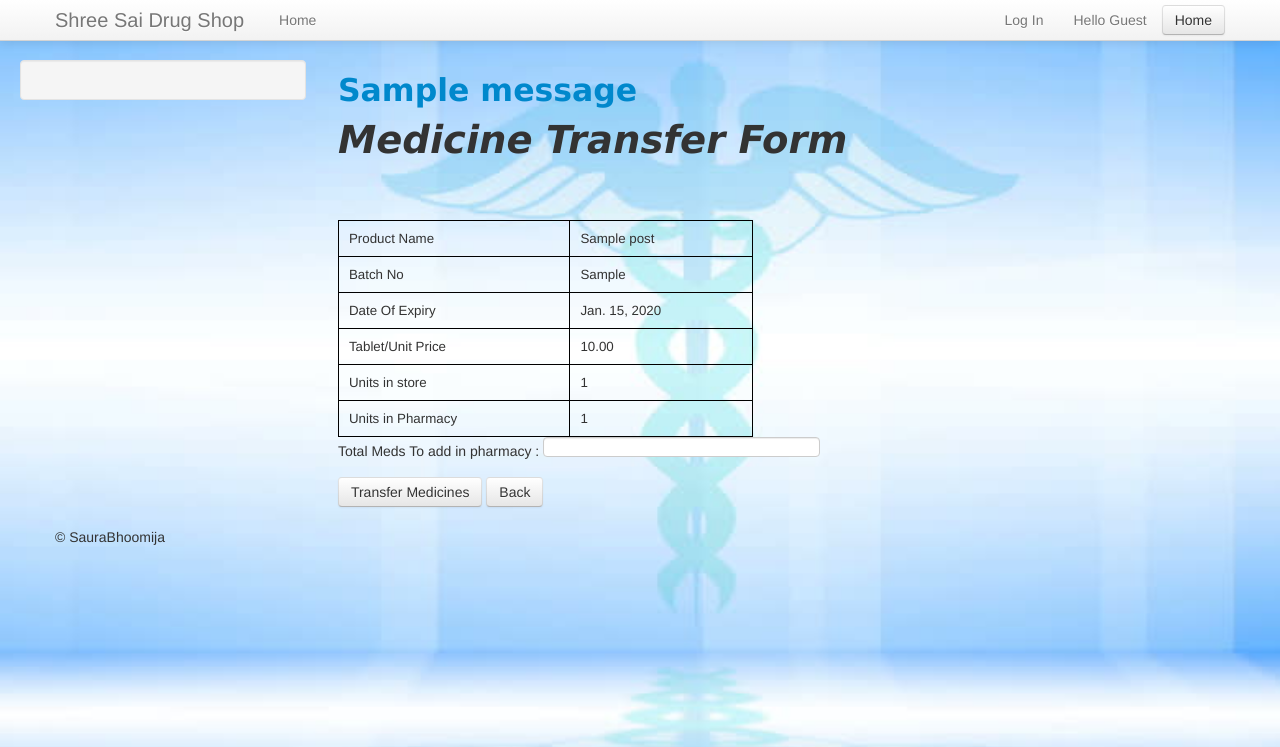
After one commit to gsaurabhg/pharmacy, a Django app: a page that uses pharmacyapp/templates/pharmacyapp/meds_trf.html in a window 1280 px wide. The commit adds this page. Shown: the top 747 px of the page. Run offline with Django 3.2, Linux system fonts and the light colour scheme; tables that the repository leaves empty hold one stand-in row (values such as "Sample post"); one stand-in notice (Sample message) is shown.

Commit message:
added functionality of store and pharmacy seperately

```diff
--- a/pharmacyapp/forms.py
+++ b/pharmacyapp/forms.py
@@ -7,7 +7,7 @@ class PostForm(forms.ModelForm):
     dateOfPurchase =  forms.DateField(input_formats= [('%d-%m-%Y')],label="Date of Purchase",help_text="(Pls Enter Date in dd-mm-yyyy format)")
     class Meta:
         model = Post
-        exclude = ['pharmacy_user','netPurchasePrice','noOfTablets','pricePerTablet','noOfTabletsSold','noOfTabletsInStores','expiryDate']
+        exclude = ['pharmacy_user','netPurchasePrice','noOfTablets','pricePerTablet','noOfTabletsSold','noOfTabletsInStores','expiryDate','noOfTabletsToTrf']
         widgets = {
                 'quantity' : forms.TextInput(    attrs   =  {'placeholder':'Number of strips'}),
                 'mrp' : forms.TextInput(    attrs   =  {'placeholder':'Maximum Retail Price per strip'}),
--- a/pharmacyapp/models.py
+++ b/pharmacyapp/models.py
@@ -24,7 +24,7 @@ class Post(models.Model):
     pricePerTablet = models.DecimalField(max_digits=8, decimal_places=2,default ='0.01',validators=[MinValueValidator(Decimal('0.01'))])
     noOfTabletsSold = models.PositiveSmallIntegerField(default ='0')
     noOfTabletsInStores = models.PositiveSmallIntegerField(default ='0')
-
+    noOfTabletsToTrf = models.PositiveSmallIntegerField(default ='0')
 
     def publish(self):
         self.save()
--- a/pharmacyapp/templates/pharmacyapp/medicine_order.html
+++ b/pharmacyapp/templates/pharmacyapp/medicine_order.html
@@ -24,7 +24,7 @@
 
         <p><a>Discount:</a></p> <p><a>{{form.discount}}</a></p>
 
-        <button type="submit" class="save btn btn-default" name="addMed" value="addMed">Add</button>
+        <button type="submit" class="save btn btn-default" name="addMed" value="addMed">Add to Cart</button>
         <button type="submit" class="save btn btn-default" name="order" value="order">Preview and Order</button>
 
 		<script type="text/javascript" src="/static/js/jscript-queries.js"></script>
--- /dev/null
+++ b/pharmacyapp/templates/pharmacyapp/meds_trf.html
@@ -0,0 +1,26 @@
+{% extends 'pharmacyapp/base.html' %}
+
+{% block body_block %}
+	{% if messages %}
+	<h2 class="messages">
+		{% for message in messages %}
+		<a{% if message.tags %} class="{{ message.tags }}"{% endif %}>{{ message }}</a>
+		{% endfor %}
+	</h2>
+	{% endif %}
+
+    <h1>Medicine Transfer Form</h1>
+    <form method="POST" class="post-form">{% csrf_token %}
+    	<table>
+			<tr><td>Product Name</td><td>{{medsTrf.medicineName }}</td></tr>
+			<tr><td>Batch No</td><td>{{medsTrf.batchNo}}</td></tr>
+			<tr><td>Date Of Expiry</td><td>{{medsTrf.expiryDate}}</td></tr>
+			<tr><td>Tablet/Unit Price</td><td>{{medsTrf.pricePerTablet}}</td></tr>
+			<tr><td>Units in store</td><td>{{medsTrf.noOfTabletsInStores}}</td></tr>
+			<tr><td>Units in Pharmacy</td><td>{{medsTrf.noOfTabletsToTrf}}</td></tr>
+		</table>
+        <p>Total Meds To add in pharmacy : <input type="number" id="meds2Trf" name="meds2Trf" min="0" /></p>
+        <button type="submit" class="return btn btn-default" name="medsTrf" value="medsTrf">Transfer Medicines</button>
+        <button type="submit" class="back btn btn-default" name="back" value="back">Back</button>
+    </form>
+{% endblock body_block%}
--- a/pharmacyapp/templates/pharmacyapp/post_detail.html
+++ b/pharmacyapp/templates/pharmacyapp/post_detail.html
@@ -28,6 +28,7 @@
 			<th>Total Tablets/Units</th>
 			<th>Tablet/Unit price</th>
 			<th>Tablets/Units Sold</th>
+			<th>Tablets/Units trf to Pharmacy</th>
 			<th>Remaining tablets/units in stock</th>
 		</tr>
 		<tr>
@@ -47,6 +48,7 @@
 			<td>{{ post.noOfTablets}}</td>
 			<td>{{ post.pricePerTablet}}</td>
 			<td>{{ post.noOfTabletsSold}}</td>
+			<td>{{post.noOfTabletsToTrf}}</td>
 			<td>{{ post.noOfTabletsInStores}}</td>
 		</tr>
 	</table>
--- a/pharmacyapp/templates/pharmacyapp/post_list.html
+++ b/pharmacyapp/templates/pharmacyapp/post_list.html
@@ -25,6 +25,8 @@
 			<th>Date of Expiry</th>
 			<th>Tablets/Unit Price</th>
 			<th>Remaining tablets/units in stock</th>
+			<th>Tablets in pharmacy</th>
+			<th>Tablets to transfer</th>
 		</tr>
 		{% for post in posts %}
 		<tr>
@@ -37,6 +39,8 @@
 			<td>{{ post.expiryDate}}</td>
 			<td>{{ post.pricePerTablet}}</td>
 			<td>{{ post.noOfTabletsInStores}}</td>
+			<td>{{post.noOfTabletsToTrf}}</td>
+			<td><a <button type="submit" class="save btn btn-default" href="{% url 'meds_trf' pk=post.pk %}">Add Tablets in Pharmacy</button></a></td>
 		</tr>
 		{% endfor %}
 		</table>
--- a/pharmacyapp/urls.py
+++ b/pharmacyapp/urls.py
@@ -19,4 +19,5 @@ urlpatterns = [
     url(r'^medicineName/(?P<medName>[-\w]+)/get_batch_no/$', views.get_batch_no,name='get_batch_no'),
     url(r'^medicineName/(?P<medName>[^"]*)/get_batch_no/$', views.get_batch_no,name='get_batch_no'),
     url(r'^bill/details/(?P<pk>\d+)/$', views.meds_edit, name='meds_edit'),
+    url(r'^list/(?P<pk>\d+)/$', views.meds_trf, name='meds_trf'),
 ]
--- a/pharmacyapp/views.py
+++ b/pharmacyapp/views.py
@@ -46,6 +46,8 @@ def post_new(request):
                     return render(request, 'pharmacyapp/post_edit.html', {'form': form})
                 try:
                     medicineRecord = Post.objects.all().filter(medicineName__exact=post.medicineName,batchNo__exact = post.batchNo).get()
+                    "this section is basically if a person is entering more medicines for the same batch no. via new entry"
+                    messages.info(request,"Found existing record in the stocks. Updating it")
                     medicineRecord.quantity = post.quantity+medicineRecord.quantity
                     medicineRecord.freeArticles = int(post.freeArticles)+medicineRecord.freeArticles
                     medicineRecord.noOfTablets = (medicineRecord.quantity+medicineRecord.freeArticles)*medicineRecord.pack
@@ -176,13 +178,16 @@ def bill_details(request, pk):
 @login_required
 def medicine_order(request, pk):
     patientDetails = get_object_or_404(PatientDetail, pk=pk)
-    availableMeds = Post.objects.filter(noOfTabletsInStores__gt = 0).values()
+    availableMeds = Post.objects.filter(noOfTabletsToTrf__gt = 0).values()
     medicineNameChoices = []
     for med in availableMeds:
         medicineNameChoices.append((med['medicineName'], med['medicineName']),)
     form = availableMedsForm(medicineNameChoices)
     if (request.method == "POST" and request.POST.get('addMed')):
         webFormFields = request.POST
+        if 'batchNo' not in webFormFields:
+            messages.info(request,"Please fill batchNo")
+            return render(request, 'pharmacyapp/medicine_order.html', {'form': form})
         if (webFormFields['medicineName'] == '' or webFormFields['orderQuantity'] == '' or webFormFields['batchNo'] == ''):
             messages.info(request,"Please fill all the fields")
             return render(request, 'pharmacyapp/medicine_order.html', {'form': form})
@@ -194,12 +199,14 @@ def medicine_order(request, pk):
             if format(medDetails.expiryDate,'%Y-%m-%d') < format(timezone.now(),'%Y-%m-%d'):
                 messages.info(request,"Can Not Sale " + medDetails.medicineName + " medicine as its Expired on "+ format(medDetails.expiryDate,'%Y-%m-%d'))
                 return render(request, 'pharmacyapp/medicine_order.html', {'form': form})
-            if Decimal(webFormFields['orderQuantity']) > medDetails.noOfTabletsInStores:
-                messages.info(request,"Quantity of " +webFormFields['medicineName']+ " has to be less than " + str(medDetails.noOfTabletsInStores) + " instead of " + webFormFields['orderQuantity'])
+            if Decimal(webFormFields['orderQuantity']) > medDetails.noOfTabletsToTrf:
+                messages.info(request,"Quantity of " +webFormFields['medicineName']+ " has to be less than " + str(medDetails.noOfTabletsToTrf) + " instead of " + webFormFields['orderQuantity'])
+                if Decimal(webFormFields['orderQuantity']) < medDetails.noOfTabletsInStores:
+                    messages.info(request,"Reach Out to Admin for transferring the medicines to Pharmacy")
                 return render(request, 'pharmacyapp/medicine_order.html', {'form': form})
             try:
                 billDetails = Bill.objects.all().filter(medicineName__exact = webFormFields['medicineName'], patientID__patientID__exact = patientDetails.patientID, transactionCompleted__exact = 'N').get()
-                if (billDetails.noOfTabletsOrdered+int(webFormFields['orderQuantity'])) > medDetails.noOfTabletsInStores:
+                if (billDetails.noOfTabletsOrdered+int(webFormFields['orderQuantity'])) > medDetails.noOfTabletsToTrf:
                     messages.info(request,"Select a differnt Batch Number as combined " + webFormFields['medicineName'] + " medicine is greater than available in Stores")
                     return render(request, 'pharmacyapp/medicine_order.html', {'form': form})
                 billDetails.noOfTabletsOrdered = billDetails.noOfTabletsOrdered+int(webFormFields['orderQuantity'])
@@ -246,7 +253,7 @@ def medicine_checkout(request, pk):
     for billDetail in billGeneration:
         recordToBeUpdatedInPostModel = Post.objects.all().filter(medicineName__exact = billDetail.medicineName, batchNo__exact = billDetail.batchNo).get()
         recordToBeUpdatedInPostModel.noOfTabletsSold = recordToBeUpdatedInPostModel.noOfTabletsSold + billDetail.noOfTabletsOrdered
-        recordToBeUpdatedInPostModel.noOfTabletsInStores =recordToBeUpdatedInPostModel.noOfTablets - recordToBeUpdatedInPostModel.noOfTabletsSold
+        recordToBeUpdatedInPostModel.noOfTabletsToTrf =recordToBeUpdatedInPostModel.noOfTabletsToTrf - billDetail.noOfTabletsOrdered
 
         recordToBeUpdatedInBillModel = Bill.objects.all().filter(medicineName__exact = billDetail.medicineName, batchNo__exact = billDetail.batchNo, billNo__exact = billDetail.billNo).get()
         recordToBeUpdatedInBillModel.transactionCompleted = 'Y'
@@ -334,7 +341,7 @@ def meds_edit(request, pk):
         billAdjust.save()
         medsAdjust = Post.objects.all().filter(medicineName__exact = billAdjust.medicineName,batchNo__exact = billAdjust.batchNo).get()
         medsAdjust.noOfTabletsSold = medsAdjust.noOfTabletsSold - int(meds2Return)
-        medsAdjust.noOfTabletsInStores = medsAdjust.noOfTabletsInStores + int(meds2Return)
+        medsAdjust.noOfTabletsToTrf = medsAdjust.noOfTabletsToTrf + int(meds2Return)
         medsAdjust.save()
         billDet = Bill.objects.filter(billNo__exact=billAdjust.billNo)
         return render(request, 'pharmacyapp/meds_return.html', {'billDet':billDet})
@@ -372,3 +379,18 @@ def report_returns(request):
         else:
             return render(request, 'pharmacyapp/report_returns.html', {'form': form})
     return render(request, 'pharmacyapp/report_returns.html', {'form': form})
+
+def meds_trf(request,pk):
+    medsTrf = Post.objects.filter(pk__exact=pk).get()
+    if (request.method == "POST" and request.POST.get('medsTrf')):
+        webFormFields = request.POST
+        if int(webFormFields['meds2Trf'])>medsTrf.noOfTabletsInStores:
+            messages.info(request,"units more than available in stores cant be transferred")
+            return render(request, 'pharmacyapp/meds_trf.html', {'medsTrf': medsTrf})
+        medsTrf.noOfTabletsToTrf = medsTrf.noOfTabletsToTrf+int(webFormFields['meds2Trf'])
+        medsTrf.noOfTabletsInStores = medsTrf.noOfTabletsInStores - int(webFormFields['meds2Trf'])
+        medsTrf.save()
+    elif(request.method == "POST" and request.POST.get('back')):
+        posts = Post.objects.filter(dateOfPurchase__lte=timezone.now()).order_by('expiryDate')
+        return render(request, 'pharmacyapp/post_list.html', {'posts':posts})
+    return render(request, 'pharmacyapp/meds_trf.html', {'medsTrf': medsTrf})
```
Also changed, not shown: pharmacyapp/migrations/0036_auto_20170423_2150.py (added).
